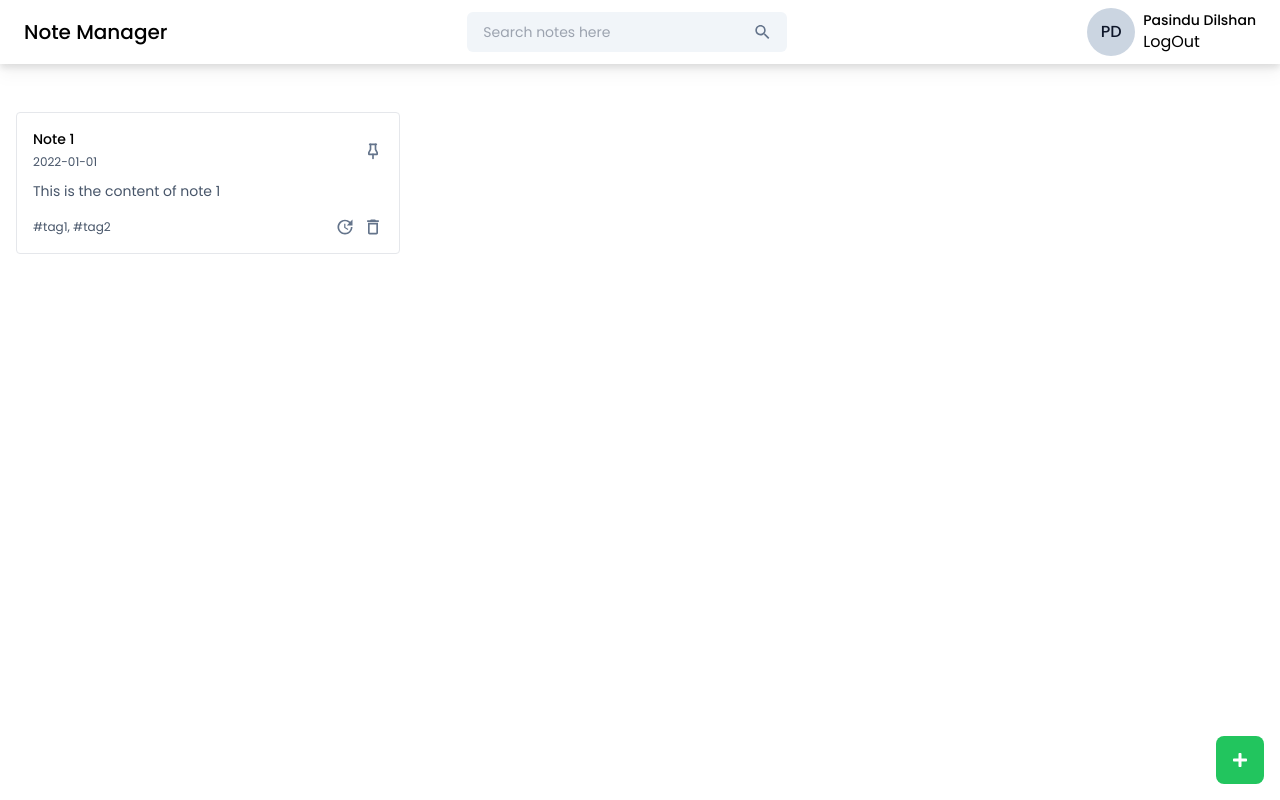
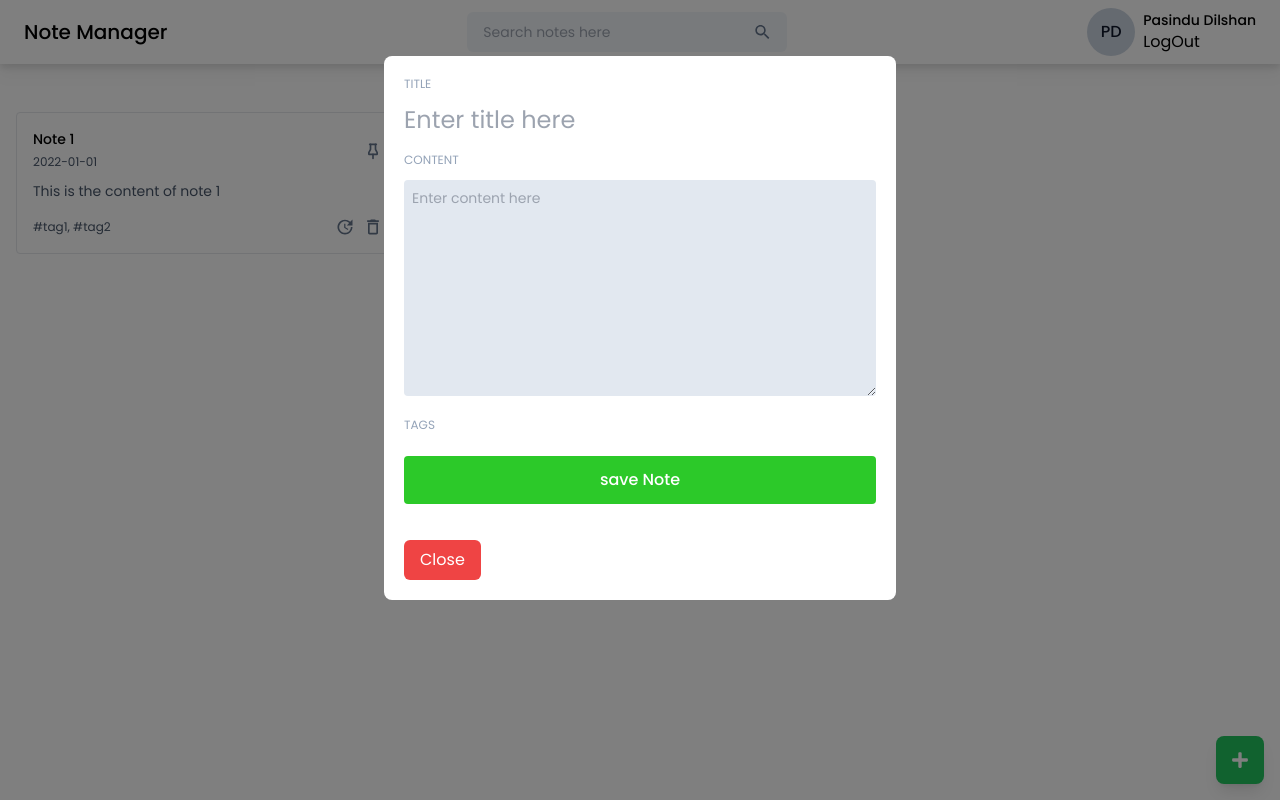
Before and after one commit to pasindud100/Note-Management-application--MERN, a React (Vite) app in the folder FE/: page /dashboard in a window 1280 px wide. Both pictures are taken after a click on the button 1240 px from the left and 760 px from the top of the page. Built offline with nearby package versions, Linux system fonts and the light colour scheme.

Commit message:
Created add edit note popup window in FE.

```diff
--- a/FE/package.json
+++ b/FE/package.json
@@ -13,6 +13,8 @@
     "react": "^18.3.1",
     "react-dom": "^18.3.1",
     "react-icons": "^5.4.0",
+    "react-modal": "^3.16.3",
+    "react-model": "^4.3.1",
     "react-router-dom": "^7.1.5"
   },
   "devDependencies": {
--- a/FE/src/components/Navbar.jsx
+++ b/FE/src/components/Navbar.jsx
@@ -18,7 +18,7 @@ function Navbar() {
 
   return (
     <div className="flex items-center justify-between px-6 py-2 drop-shadow-lg bg-white">
-      <h2 className=" text-xl font-medium py-2 text-">Note Manager</h2>
+      <h2 className=" text-xl font-medium py-2 ">Note Manager</h2>
       <Searchbar
         value={searchQuery}
         onchange={({ target }) => {
--- a/FE/src/components/ProfileInfo.jsx
+++ b/FE/src/components/ProfileInfo.jsx
@@ -3,7 +3,7 @@ import React from "react";
 function ProfileInfo({ logout }) {
   const getInitials = (name) => {
     if (!name) {
-      return "d";
+      return "";
     }
     const words = name.split(" ");
     let initials = "";
@@ -13,6 +13,7 @@ function ProfileInfo({ logout }) {
     }
     return initials.toUpperCase();
   };
+
   return (
     <div className="flex items-center gap-2">
       <div className="w-12 h-12 flex items-center justify-center text-slate-900 bg-slate-300 rounded-full font-medium ">
--- a/FE/src/index.css
+++ b/FE/src/index.css
@@ -20,3 +20,6 @@ body {
 .icon-btn{
   @apply  text-xl text-slate-500  cursor-pointer hover:text-primary ;
 }
+.input-label{
+  @apply text-xs text-slate-400
+}
--- /dev/null
+++ b/FE/src/pages/AddEditNotes.jsx
@@ -0,0 +1,33 @@
+import React from "react";
+
+function AddEditNotes() {
+  return (
+    <div>
+      <div className="flex flex-col  gap-3">
+        <label className="input-label">TITLE</label>
+        <input
+          type="text"
+          className="text-2xl text-slate-700 outline-none "
+          placeholder="Enter title here"
+        />
+      </div>
+      <div className="flex flex-col gap-3 mt-4">
+        <label className="input-label">CONTENT</label>
+        <textarea
+          type="text"
+          placeholder="Enter content here"
+          rows={10}
+          className="text-sm outline-none bg-slate-200 border-slate-100 p-2 rounded text-slate-700 "
+        ></textarea>
+      </div>
+      <div className="mt-4">
+        <label className="input-label"> TAGS</label>
+      </div>
+      <button className="btn-primary  my-5 font-medium " onClick={() => {}}>
+        save Note
+      </button>
+    </div>
+  );
+}
+
+export default AddEditNotes;
--- a/FE/src/pages/Home/Home.jsx
+++ b/FE/src/pages/Home/Home.jsx
@@ -1,9 +1,20 @@
-import React from "react";
+import React, { useState } from "react";
 import Navbar from "../../components/Navbar";
 import NoteCard from "../../components/NoteCard";
 import { FaPlus } from "react-icons/fa";
+import AddEditNotes from "../AddEditNotes";
+import Modal from "react-modal";
+
+// Set Modal Root (Only needed once in your app)
+Modal.setAppElement("#root");
 
 function Home() {
+  const [openAddEditModel, setOpenAddEditModel] = useState({
+    isShown: false,
+    type: "add",
+    data: null,
+  });
+
   return (
     <div>
       <Navbar />
@@ -22,9 +33,39 @@ function Home() {
           />
         </div>
       </div>
-      <button className="w-12 h-12 flex items-center justify-center bg-green-500 rounded-lg fixed  bottom-4 right-4">
-        <FaPlus className="text-white"/>
+
+      {/* Floating Add Button */}
+      <button
+        onClick={() =>
+          setOpenAddEditModel({ isShown: true, type: "add", data: null })
+        }
+        className="w-12 h-12 flex items-center justify-center bg-green-500 rounded-lg fixed bottom-4 right-4 shadow-lg hover:bg-green-600"
+      >
+        <FaPlus className="text-white text-lg" />
       </button>
+
+
+      <Modal
+        isOpen={openAddEditModel.isShown}
+        onRequestClose={() =>
+          setOpenAddEditModel({ isShown: false, type: "add", data: null })
+        }
+        style={{
+          overlay: { backgroundColor: "rgba(0, 0, 0, 0.5)" },
+        }}
+        contentLabel="Add or Edit Note"
+        className="w-[40%] max-h-3/4 bg-white mx-auto mt-14 rounded-lg p-5 overflow-y-auto"
+      >
+        <AddEditNotes />
+        <button
+          onClick={() =>
+            setOpenAddEditModel({ isShown: false, type: "add", data: null })
+          }
+          className="mt-4 px-4 py-2 bg-red-500 text-white rounded-md"
+        >
+          Close
+        </button>
+      </Modal>
     </div>
   );
 }
```
Also changed, not shown: 1 other file (tests, documents, lock files or other folders).
